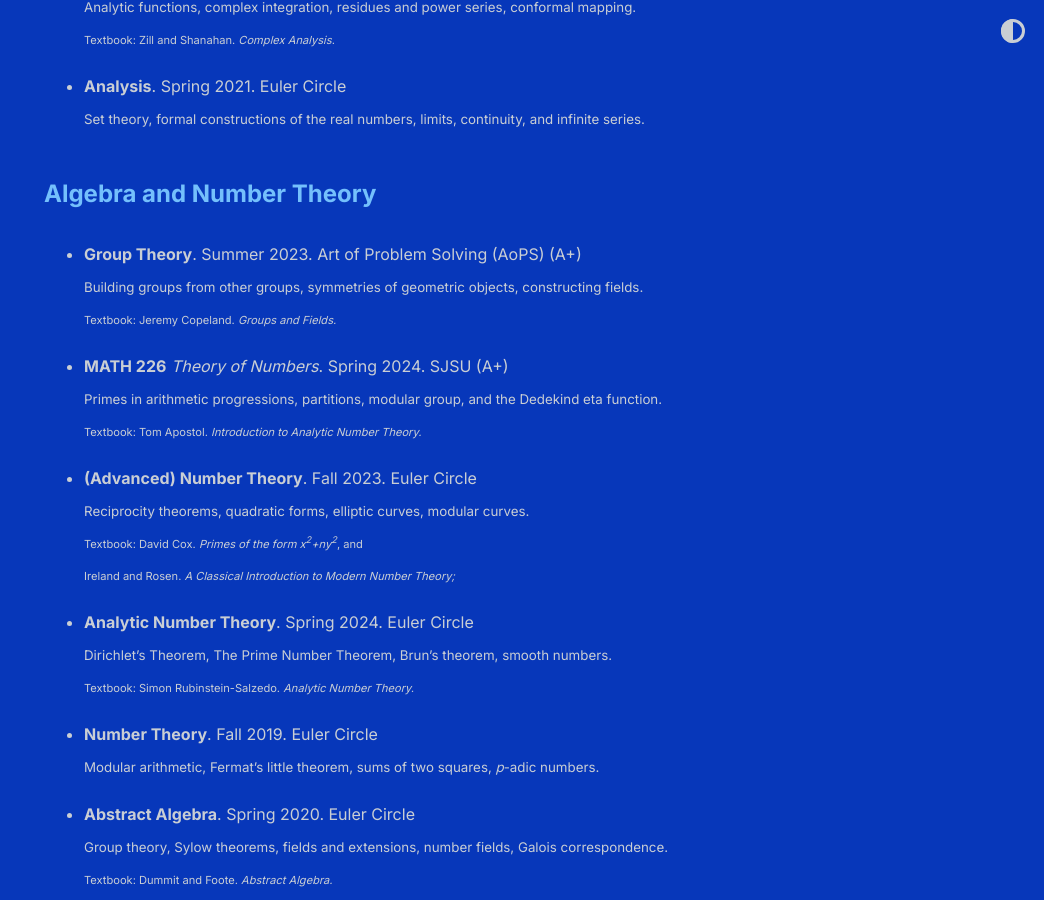
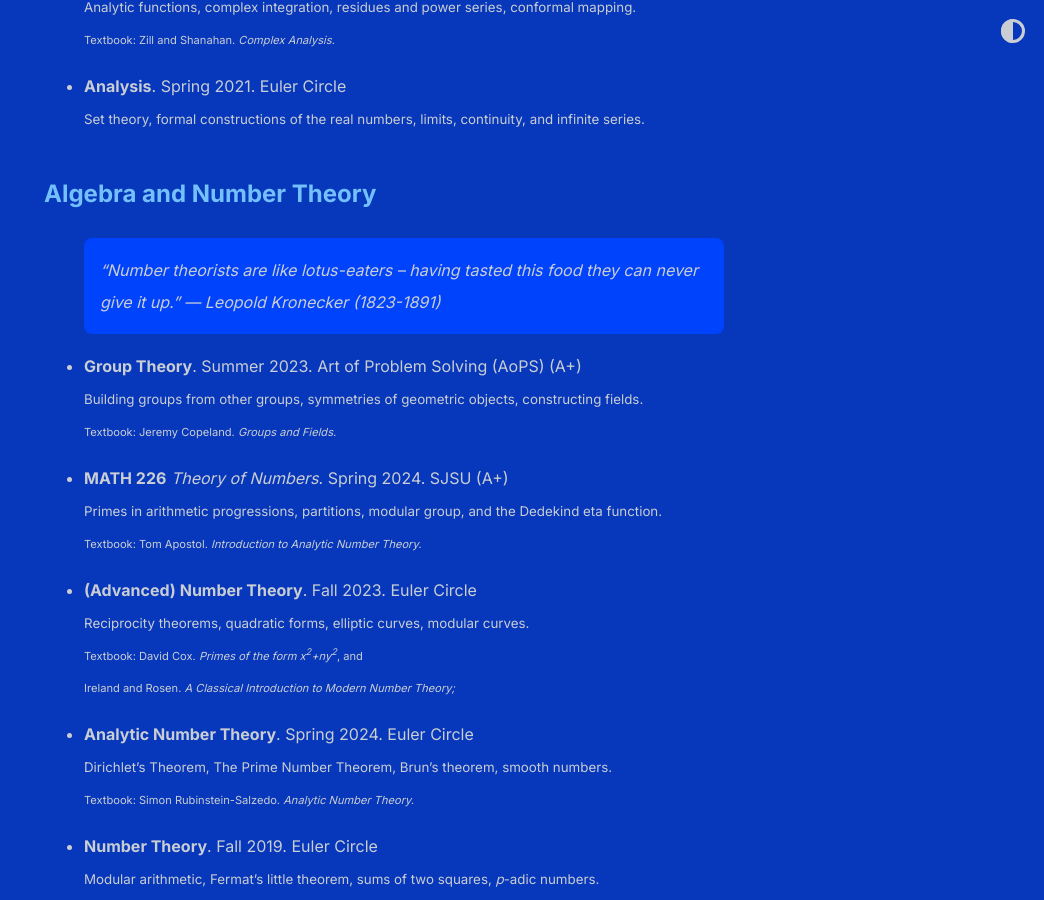
Before and after one commit to shihankanungo/shihankanungo.github.io, a Jekyll site: the page built from courses.md, in a window 1280 px wide and 900 px high, scrolled down 2044 px. Shown: the whole window, without its empty margins (236-1280 px from the left). Built offline with Jekyll 4.4.1, drawn with Linux system fonts in a browser that asks for light colours.

Commit message:
Update courses.md

```diff
--- a/courses.md
+++ b/courses.md
@@ -60,6 +60,8 @@
 
 
 ## Algebra and Number Theory
+
+> "Number theorists are like lotus-eaters -- having tasted this food they can never give it up." --- Leopold Kronecker (1823-1891)
 
 - **Group Theory**. Summer 2023. Art of Problem Solving (AoPS) (A+)<br>
   <small>Building groups from other groups, symmetries of geometric objects, constructing fields.</small> <br>
```
